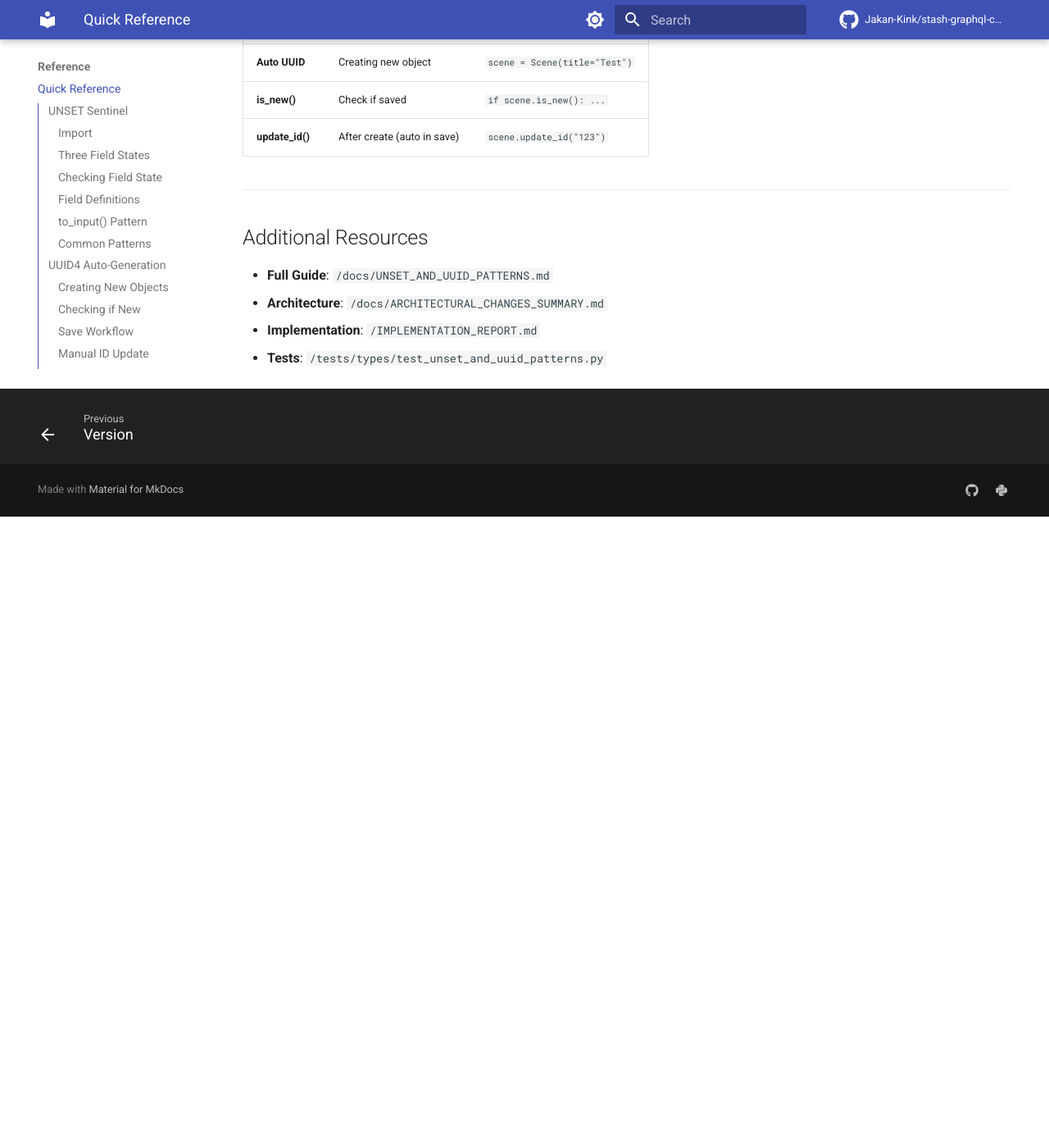
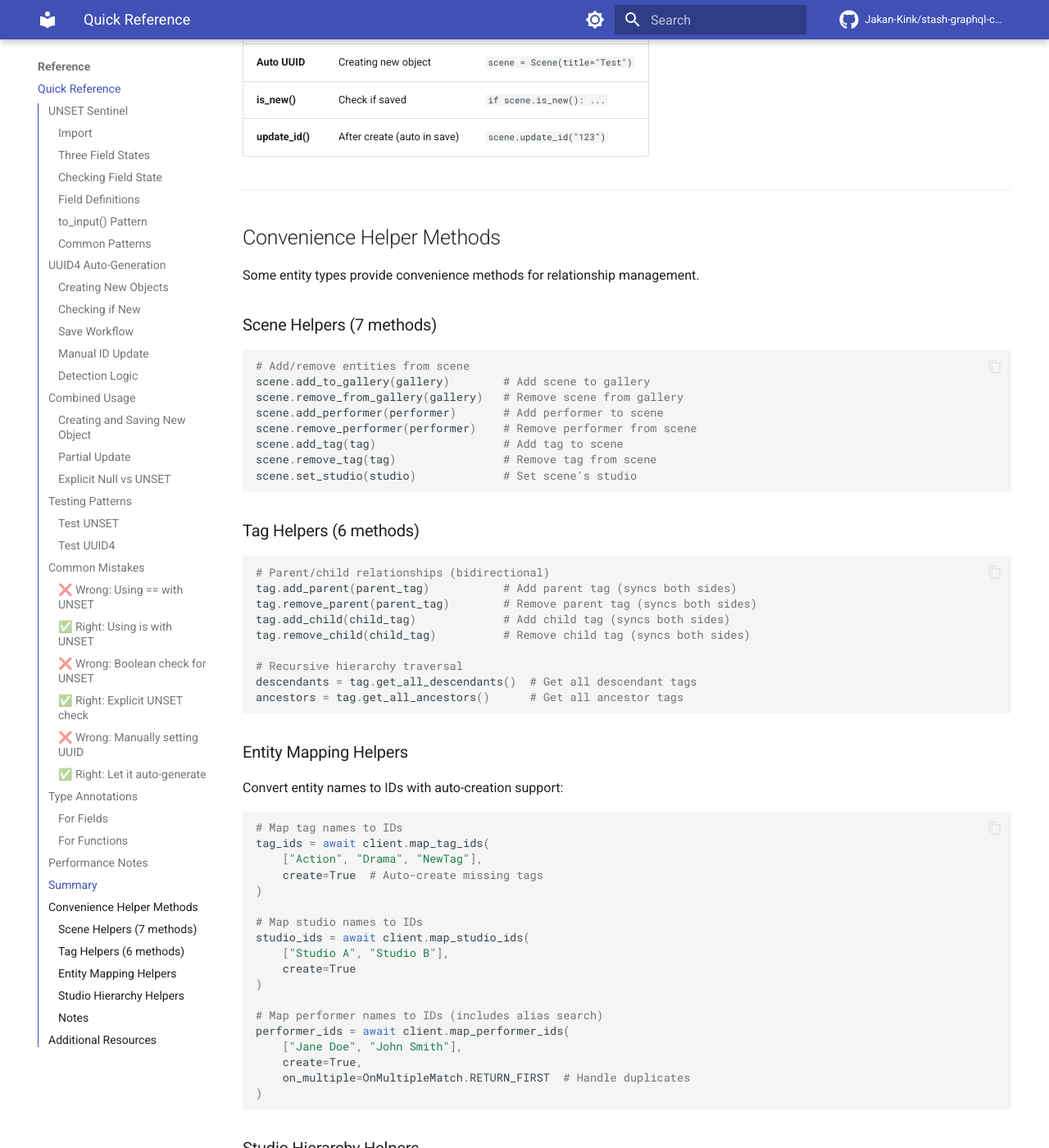
Before and after one commit to Jakan-Kink/stash-graphql-client, an MkDocs documentation site: the page built from docs/reference/quick-reference.md, in a window 1280 px wide and 1400 px high, scrolled down 7458 px. Shown: the whole window at 82% size. Built offline with MkDocs 1.6.1 and Material for MkDocs 9.7.7, drawn with Linux system fonts in a browser that asks for light colours; comment, search, counter and statistics services are not loaded; the version menu is left out; before the commit the page ends 8088 px from its top, so only the background shows below that; some of the changed text lies outside the part shown.

Commit message:
docs: reorganize documentation structure and enhance reference materials

````diff
--- a/BIDIRECTIONAL_RELATIONSHIPS.md
+++ b/docs/architecture/bidirectional-relationships.md
@@ -438,6 +438,8 @@ class Studio(StashObject):
 
 ### Complex Object Helpers
 
+> **Note**: The Group convenience helpers shown below are planned for future implementation. Currently, manage group relationships using direct field assignment with `containing_groups` and `sub_groups` fields. See [Quick Reference - Convenience Helpers](../reference/quick-reference.md#convenience-helper-methods) for currently implemented helpers.
+
 ```python
 class Group(StashObject):
     async def add_sub_group(
@@ -525,6 +527,13 @@ The new `RelationshipMetadata` class is designed to be backward compatible with
 - [ ] Add relationship validation (ensure IDs exist)
 - [ ] Performance optimization for bulk relationship queries
 
+## See Also
+
+- **[UNSET & UUID4 Guide](../guide/unset-pattern.md)** - Field management patterns used with relationships
+- **[Usage Examples](../guide/usage-examples.md)** - Practical examples using relationship helpers
+- **[Quick Reference](../reference/quick-reference.md)** - Quick lookup for core patterns
+- **[StashEntityStore API](../api/store.md)** - Identity map that powers bidirectional sync
+
 ## References
 
 - **Verification Script:** `verify_bidirectional_relationships.py`
--- a/stash_graphql_client/USAGE.md
+++ b/docs/guide/usage-examples.md
@@ -221,3 +221,11 @@ created_scenes = []
       return created_scenes
 
 ---
+
+## See Also
+
+- **[UNSET & UUID4 Guide](unset-pattern.md)** - Core patterns for field management and new objects
+- **[Quick Reference](../reference/quick-reference.md)** - Cheat sheet for common patterns
+- **[Bidirectional Relationships](../architecture/bidirectional-relationships.md)** - Entity relationship architecture
+- **[Fuzzy Dates Guide](fuzzy-dates.md)** - Working with partial date formats (v0.30.0+)
+- **[StashEntityStore API](../api/store.md)** - Identity map documentation
--- a/docs/reference/quick-reference.md
+++ b/docs/reference/quick-reference.md
@@ -361,20 +361,94 @@ def process_field(value: str | None | UnsetType) -> Any:
 
 ## Summary
 
-| Pattern | Use When | Example |
-|---------|----------|---------|
-| **Set to value** | Field has a value | `scene.title = "Test"` |
-| **Set to null** | Want to clear server value | `scene.rating = None` |
-| **UNSET** | Don't touch server value | `scene.details = UNSET` |
-| **Auto UUID** | Creating new object | `scene = Scene(title="Test")` |
-| **is_new()** | Check if saved | `if scene.is_new(): ...` |
-| **update_id()** | After create (auto in save) | `scene.update_id("123")` |
+| Pattern          | Use When                    | Example                       |
+| ---------------- | --------------------------- | ----------------------------- |
+| **Set to value** | Field has a value           | `scene.title = "Test"`        |
+| **Set to null**  | Want to clear server value  | `scene.rating = None`         |
+| **UNSET**        | Don't touch server value    | `scene.details = UNSET`       |
+| **Auto UUID**    | Creating new object         | `scene = Scene(title="Test")` |
+| **is_new()**     | Check if saved              | `if scene.is_new(): ...`      |
+| **update_id()**  | After create (auto in save) | `scene.update_id("123")`      |
+
+---
+
+## Convenience Helper Methods
+
+Some entity types provide convenience methods for relationship management.
+
+### Scene Helpers (7 methods)
+
+```python
+# Add/remove entities from scene
+scene.add_to_gallery(gallery)        # Add scene to gallery
+scene.remove_from_gallery(gallery)   # Remove scene from gallery
+scene.add_performer(performer)       # Add performer to scene
+scene.remove_performer(performer)    # Remove performer from scene
+scene.add_tag(tag)                   # Add tag to scene
+scene.remove_tag(tag)                # Remove tag from scene
+scene.set_studio(studio)             # Set scene's studio
+```
+
+### Tag Helpers (6 methods)
+
+```python
+# Parent/child relationships (bidirectional)
+tag.add_parent(parent_tag)           # Add parent tag (syncs both sides)
+tag.remove_parent(parent_tag)        # Remove parent tag (syncs both sides)
+tag.add_child(child_tag)             # Add child tag (syncs both sides)
+tag.remove_child(child_tag)          # Remove child tag (syncs both sides)
+
+# Recursive hierarchy traversal
+descendants = tag.get_all_descendants()  # Get all descendant tags
+ancestors = tag.get_all_ancestors()      # Get all ancestor tags
+```
+
+### Entity Mapping Helpers
+
+Convert entity names to IDs with auto-creation support:
+
+```python
+# Map tag names to IDs
+tag_ids = await client.map_tag_ids(
+    ["Action", "Drama", "NewTag"],
+    create=True  # Auto-create missing tags
+)
+
+# Map studio names to IDs
+studio_ids = await client.map_studio_ids(
+    ["Studio A", "Studio B"],
+    create=True
+)
+
+# Map performer names to IDs (includes alias search)
+performer_ids = await client.map_performer_ids(
+    ["Jane Doe", "John Smith"],
+    create=True,
+    on_multiple=OnMultipleMatch.RETURN_FIRST  # Handle duplicates
+)
+```
+
+### Studio Hierarchy Helpers
+
+```python
+# Get full parent chain from root to studio
+hierarchy = await client.find_studio_hierarchy(studio_id)
+# Returns: [<Root Studio>, <Parent Studio>, <Child Studio>]
+
+# Find the top-level parent studio
+root = await client.find_studio_root(studio_id)
+```
+
+### Notes
+
+- **Group convenience helpers** are documented in [Bidirectional Relationships](../architecture/bidirectional-relationships.md) but not yet implemented. Currently, manage group relationships using direct field assignment with `containing_groups` and `sub_groups` fields.
+- **Other entity types** (Performer, Gallery, Image, etc.) do not have convenience helpers - use direct field assignment instead.
 
 ---
 
 ## Additional Resources
 
-- **Full Guide**: `/docs/UNSET_AND_UUID_PATTERNS.md`
-- **Architecture**: `/docs/ARCHITECTURAL_CHANGES_SUMMARY.md`
-- **Implementation**: `/IMPLEMENTATION_REPORT.md`
-- **Tests**: `/tests/types/test_unset_and_uuid_patterns.py`
+- **Full Guide**: [UNSET & UUID4 Patterns](../guide/unset-pattern.md) - Comprehensive guide with examples
+- **Usage Examples**: [Convenience Methods](../guide/usage-examples.md) - ID mapping, hierarchy navigation
+- **Architecture**: [Bidirectional Relationships](../architecture/bidirectional-relationships.md) - Entity relationship patterns
+- **API Reference**: [StashEntityStore](../api/store.md) - Identity map and caching
````
Also changed, not shown: README.md (+210 -10 lines), docs/guide/unset-pattern.md (+9 -0 lines).
